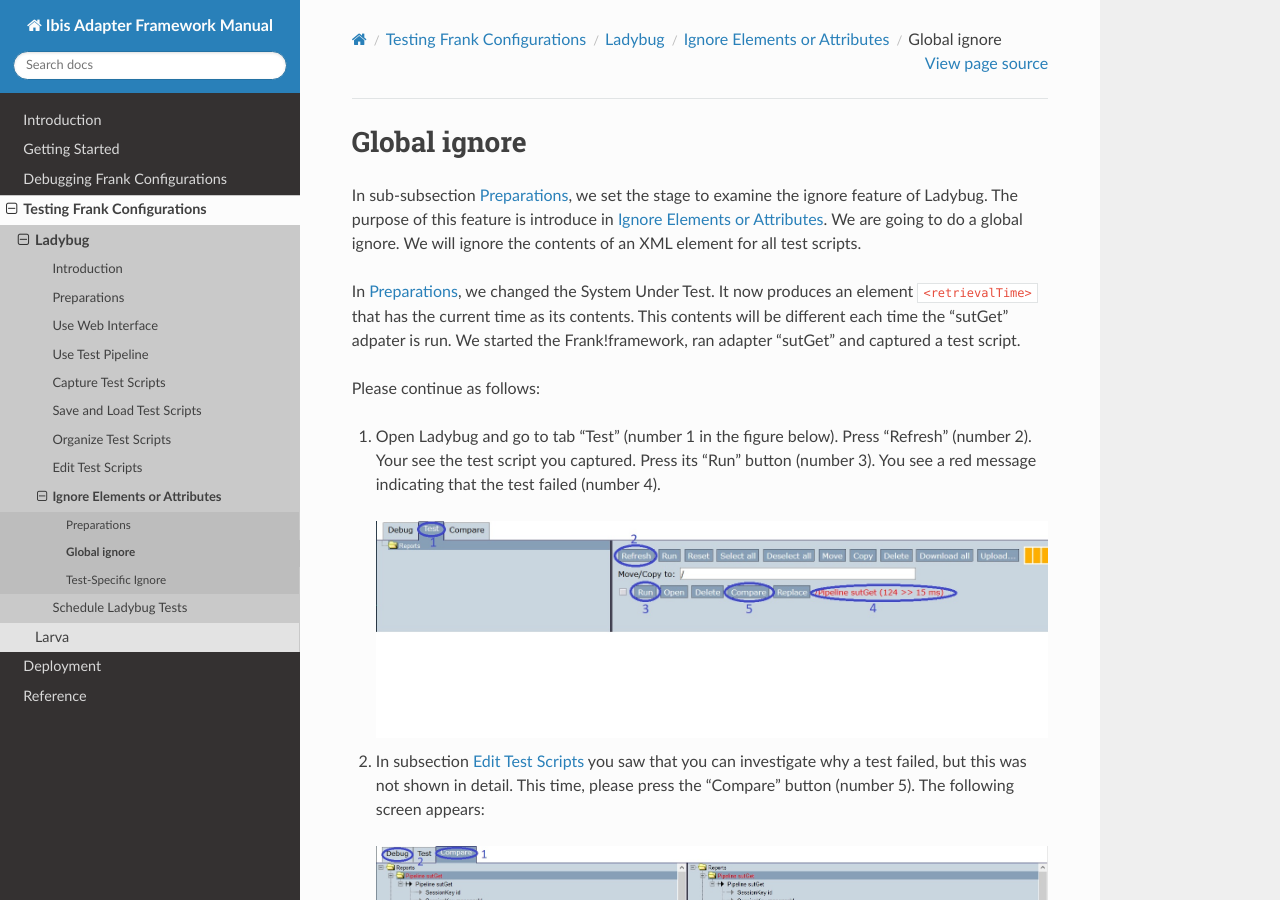
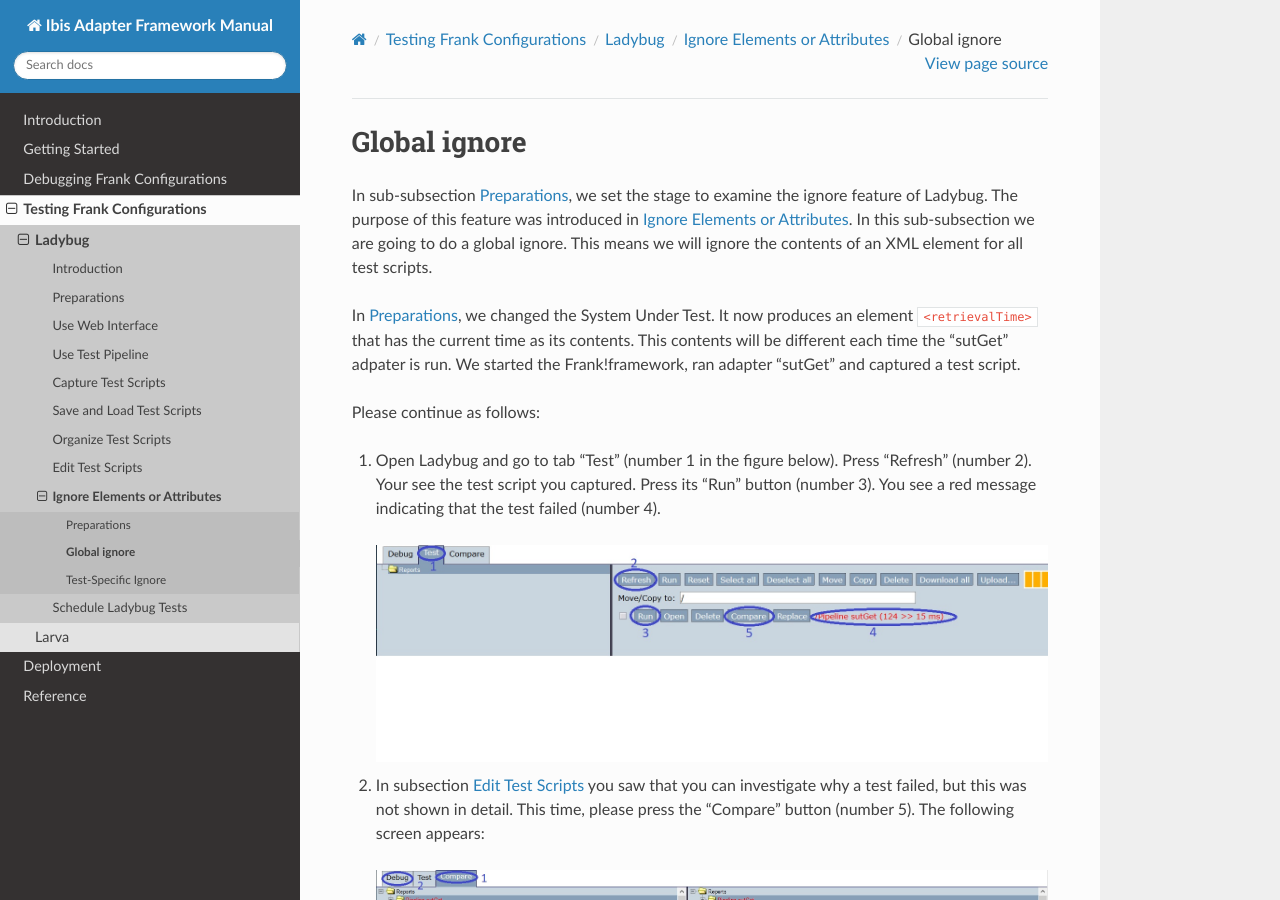
Before and after one commit to frankframework/frank-manual, a Sphinx documentation site: the page built from docs/source/testing/ladybug/ignore/global.rst, in a window 1280 px wide and 900 px high. Built offline with Sphinx 7.4.7 and the Read the Docs theme 2.0.0, drawn with Linux system fonts in a browser that asks for light colours.

Commit message:
Fix issues

```diff
--- a/docs/source/testing/ladybug/ignore/global.rst
+++ b/docs/source/testing/ladybug/ignore/global.rst
@@ -3,7 +3,7 @@
 Global ignore
 =============
 
-In sub-subsection :ref:`preparations`, we set the stage to examine the ignore feature of Ladybug. The purpose of this feature is introduce in :ref:`ignore`. We are going to do a global ignore. We will ignore the contents of an XML element for all test scripts.
+In sub-subsection :ref:`preparations`, we set the stage to examine the ignore feature of Ladybug. The purpose of this feature was introduced in :ref:`ignore`. In this sub-subsection we are going to do a global ignore. This means we will ignore the contents of an XML element for all test scripts.
 
 In :ref:`preparations`, we changed the System Under Test. It now produces an element :code:`<retrievalTime>` that has the current time as its contents. This contents will be different each time the "sutGet" adpater is run. We started the Frank!framework, ran adapter "sutGet" and captured a test script.
 
--- a/docs/source/testing/ladybug/ignore/testSpecific.rst
+++ b/docs/source/testing/ladybug/ignore/testSpecific.rst
@@ -17,7 +17,13 @@ Please do the following:
      docker container rm ladybug
 
 #. Restart the Frank!framework. Open Ladybug and go to tab "Test" (number 1 in the figure below). Press "Upload" (number 2) and select file :code:`savedTestsAfterTransformation`. Finish the dialog. This restores your tests.
+
+   .. image:: uploadTests.jpg
+
 #. Go to tab "Debug" (number 1 in the figure below). Press "Options" (number 2) and "Transformation" (number 3). You can see that the change you did earlier is not restored.
+
+   .. image:: transformationGone.jpg
+
 #. We will not restore the global transformation, but we will examine test-specific ignores. Go to tab "Test" (number 1 in figure below). You can see that your uploaded test is present (number 2).
 
    .. image:: tabTestAfterUpload.jpg
```
Also changed, not shown: other parts of docs/source/testing/ladybug/ignore/global.rst (+1 -1 lines).
